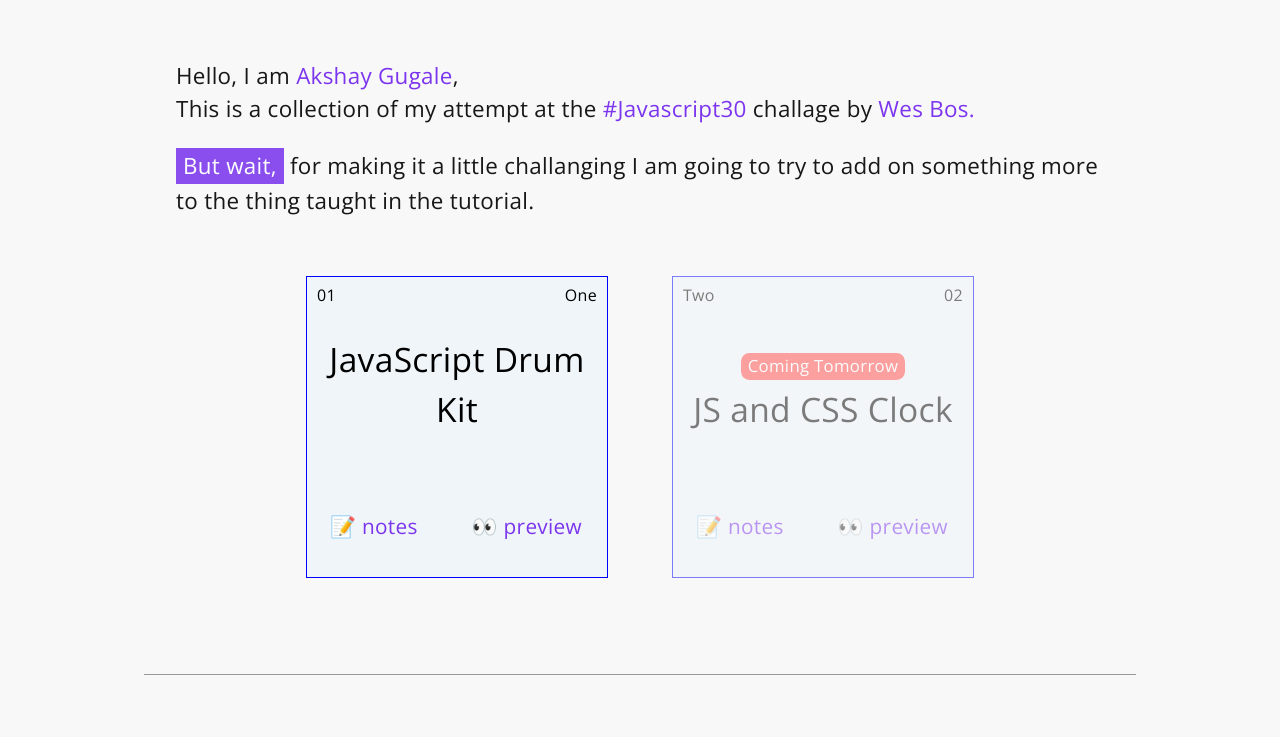
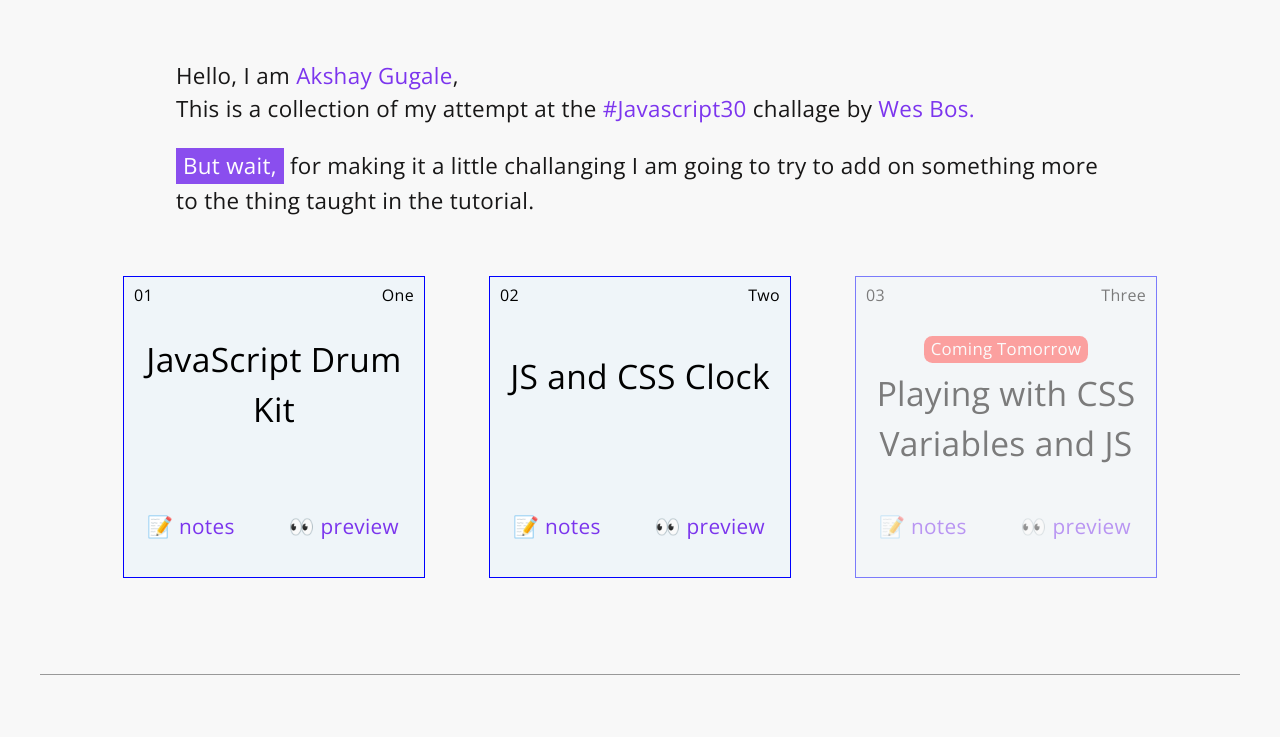
Before and after one commit to akigugale/akigugale.github.io, a plain HTML site: page JS30/index.html in a window 1280 px wide. Shown: the top 737 px of the page. Drawn offline with nearby package versions, Linux system fonts and the light colour scheme.

Commit message:
Day 2 changes made for landing page of JS30

```diff
--- a/JS30/index.html
+++ b/JS30/index.html
@@ -53,25 +53,46 @@
 				</div>
 			</div>
 
-
-			<div class="card disable">
+            <div class="card">
 				<div class="numbering">
+					<span class="numeric">02</span>
 					<span class="wording">Two</span>
-					<span class="numeric">02</span>
 				</div>
 				<div class="title">
-					<h2>
-						<span class="upcoming">Coming Tomorrow</span>
-						<br>JS and CSS Clock</h2>
+					<h2>JS and CSS Clock</h2>
 				</div>
 				<div class="action-btns">
-					<a href="day02/" class="notes-button">
+					<a href="notes.html?day=02" class="notes-button">
 						<span>📝 notes</span>
 					</a>
 
 					&nbsp;
 
-					<a href="notes.html?day=02" class="notes-button">
+					<a href="day02/" class="notes-button">
+						<span>👀 preview</span>
+					</a>
+				</div>
+			</div>
+
+
+			<div class="card disable">
+				<div class="numbering">
+					<span class="numeric">03</span>
+					<span class="wording">Three</span>
+				</div>
+				<div class="title">
+					<h2>
+						<span class="upcoming">Coming Tomorrow</span>
+						<br>Playing with CSS Variables and JS</h2>
+				</div>
+				<div class="action-btns">
+					<a href="day03/" class="notes-button">
+						<span>📝 notes</span>
+					</a>
+
+					&nbsp;
+
+					<a href="notes.html?day=03" class="notes-button">
 						<span>👀 preview</span>
 					</a>
 				</div>
@@ -127,7 +148,6 @@
 
 
 	<script>
-
 		window.onload = function () {
 			var quotes = [
 				{
@@ -175,7 +195,6 @@
 			document.getElementById("text").innerHTML = quote.text;
 			document.getElementById("author").innerHTML = "   - " + quote.author;
 		};
-
 	</script>
 
 </body>
```
